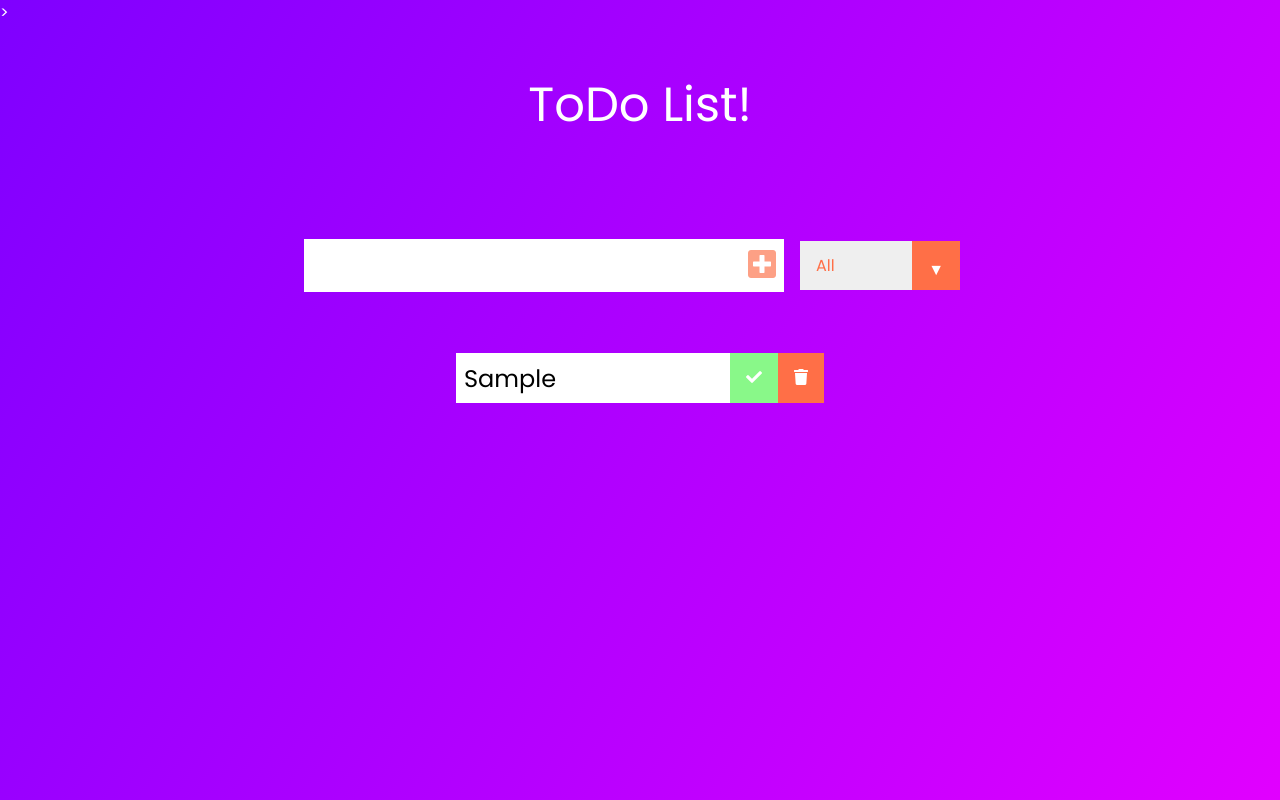
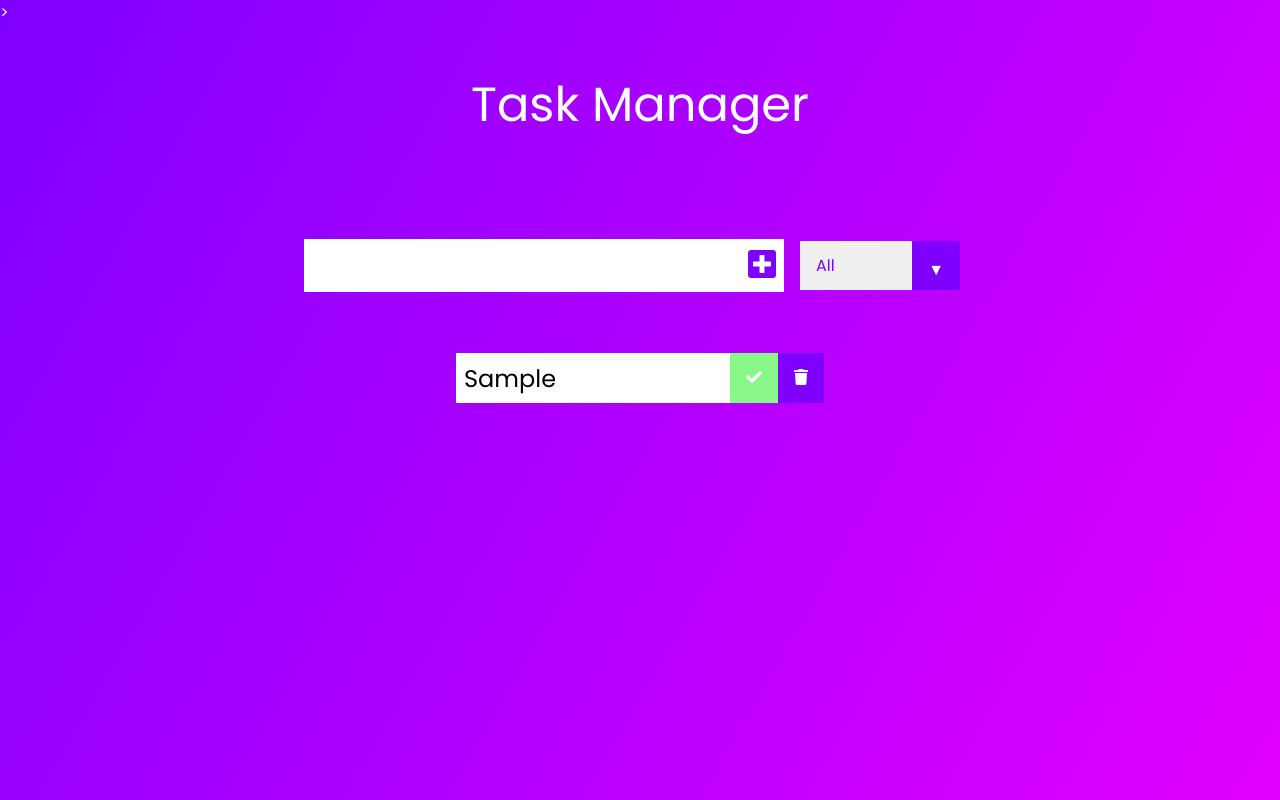
Before and after one commit to Paula1415/TodoApp, a plain HTML site: page public/index.html in a window 1280 px wide. Both pictures are taken after typing "Sample" into the empty fields and a click on the button 762 px from the left and 265 px from the top of the page. Drawn offline with Linux system fonts and the light colour scheme.

Commit message:
icons changed

```diff
--- a/public/app.js
+++ b/public/app.js
@@ -44,7 +44,6 @@ function addTodo(event){
     //clear todo input
     todoInput.value = "";
 }
-
 
 function deleteCheck(event){
     //console log what im clicking
--- a/public/index.html
+++ b/public/index.html
@@ -12,7 +12,7 @@
     <title>ToDo List</title>
 </head>
 <body>
-    <header> ToDo List! </header>
+    <header> Task Manager </header>
     <form>
         <input type="text" class="todo-input">
         <button class="todo-button" type="submit">
--- a/public/style.css
+++ b/public/style.css
@@ -30,7 +30,7 @@ form input, form button{
 }
 
 form button{
-    color: #fda085;
+    color: #7f00ff;
     background: white;
     cursor: pointer;
     transition: all 0.3s ease;
@@ -38,7 +38,7 @@ form button{
 
 
 form button:hover{
-    background: #fda085;
+    background: #7f00ff;
     color: white;
 }
 
@@ -68,7 +68,7 @@ form button:hover{
     flex: 1;
 }
 .trash-btn, .completed-btn{
-    background: #ff6f47 ;
+    background: #7f00ff ;
     color: white;
     border: none;
     padding: 1rem;
@@ -114,7 +114,7 @@ select{
 }
 
 select{
-    color: #ff6f47;
+    color: #7f00ff;
     width: 10rem;
     cursor: pointer;
     padding: 1rem;
@@ -126,7 +126,7 @@ select{
 .select::after{
     content: "\25BC";
     position: absolute;
-    background: #ff6f47;
+    background:#7f00ff;
     top: 0;
     right: 0;
     padding: 1rem;
@@ -137,5 +137,5 @@ select{
 
 .select:hover::after{
     background-color: white;
-    color: #ff6f47;
+    color: #7f00ff ;
 }
```
